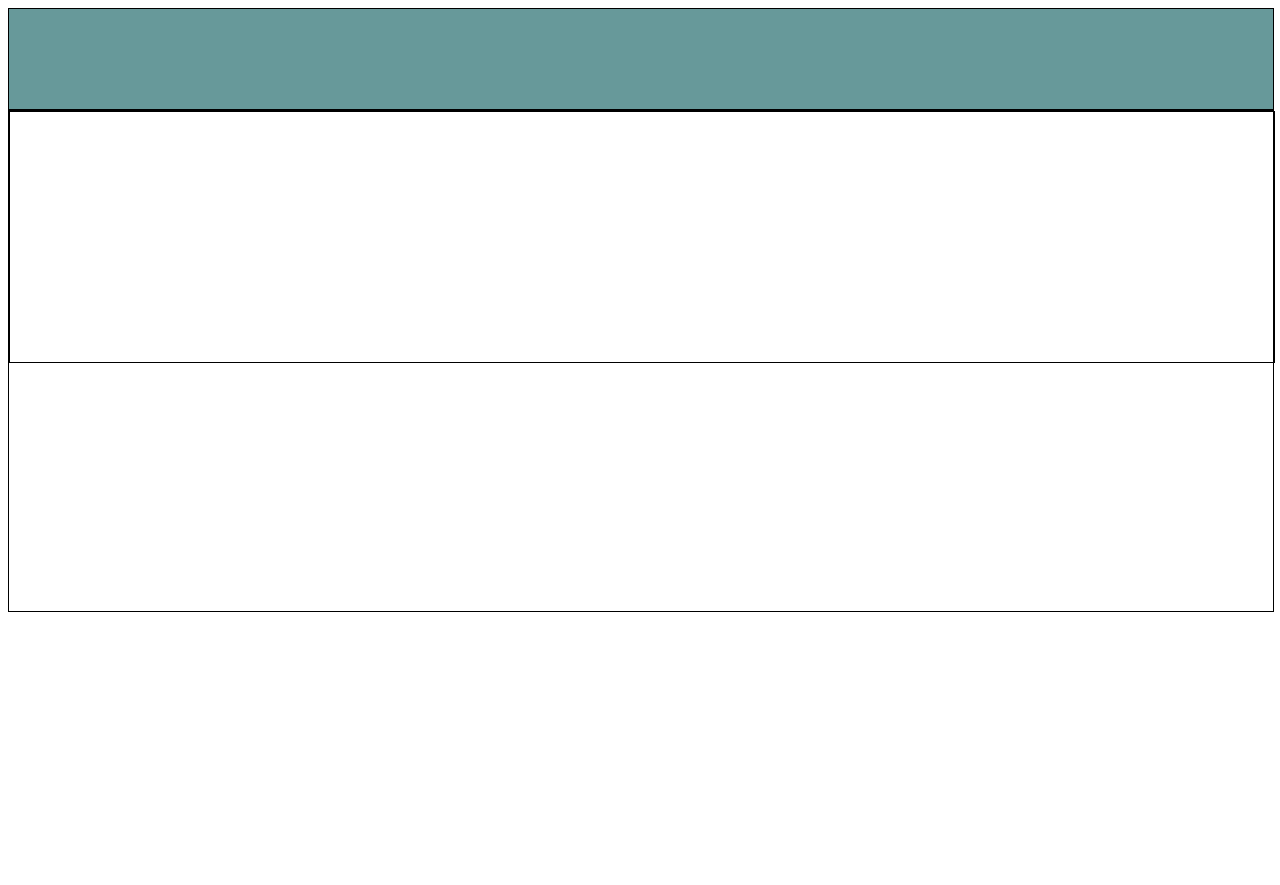
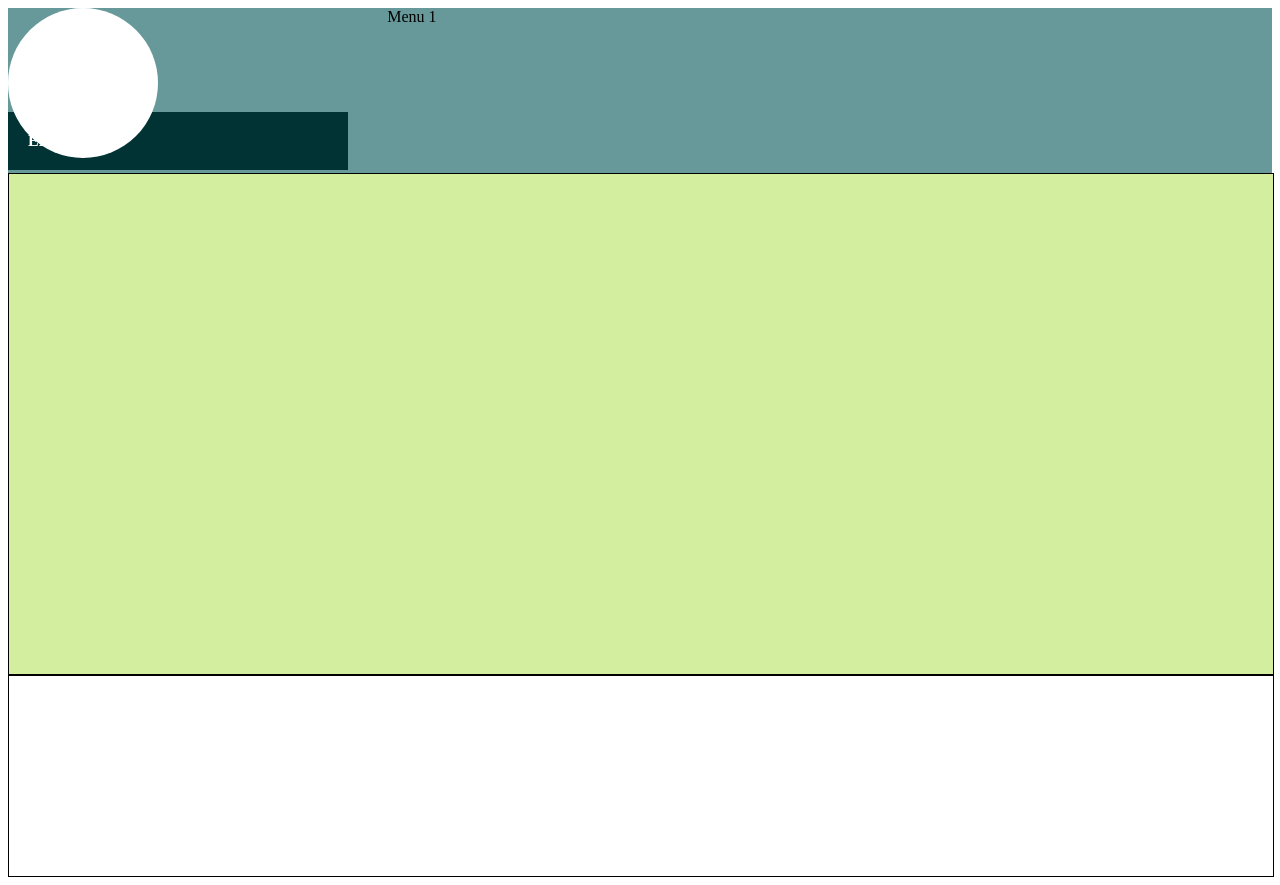
Before and after one commit to YEPESEKTORREZ/mi-proyecto2-2023, a plain HTML site: page index.html in a window 1280 px wide. Before the commit the page ends 800 px from the top, so only its background shows below. Drawn offline with Linux system fonts and the light colour scheme.

Commit message:
mi primer cimit

```diff
--- a/css/estilo.css
+++ b/css/estilo.css
@@ -4,16 +4,42 @@
 }
 #contenidoCabecera{
     width: 100%;
-    height: 100px;
-    border: 1px solid black;
+    display: flex;
     background-color: #67999a;
 }#contenidoCuerpo{
     width: 100%;
     height: 500px;
     border: solid black 1px;
+    background-color: #d3ee9f;
 }
 footer{
     width: 100%;
-    height: 250px;
+    height: 200px;
     border: solid black 1px;
 }
+#CabeceraImagenNombre{
+    flex: 30%;
+}
+#CabeceraMenu{
+    flex: 70%;
+}
+#ImagenRedondo{
+    width: 150px;
+    height: 150px;
+    background-color: white;
+    border-radius: 75px;
+    position: relative;
+    z-index: 1000;
+    margin-bottom: 15px;
+}
+#NombreRectangulo{
+    background-color: #013334;
+    width: 300px;
+    padding: 20px;
+    color: white;
+    text-transform: uppercase;
+    font-weight: bold;
+    position: absolute;
+    top: 14%;
+
+}
--- a/index.html
+++ b/index.html
@@ -9,10 +9,17 @@
 <body>
     <!--aqui pondremos la cabeceraas de la wep-->
     <div id="contenidoCabecera">
-
+<div id="CabeceraImagenNombre">
+    <div id="ImagenRedondo"></div>
+    <div id="NombreRectangulo">Erick</div>
+</div>
+<div id="CabeceraMenu">Menu 1</div>
     </div>
     <!--aqui pondremos la cuerpo del index-->
     <div id="contenidoCuerpo">
+
+    </div>
+
         <!--aqui pondremos el pie de paguina-->
         <footer>
 
```
